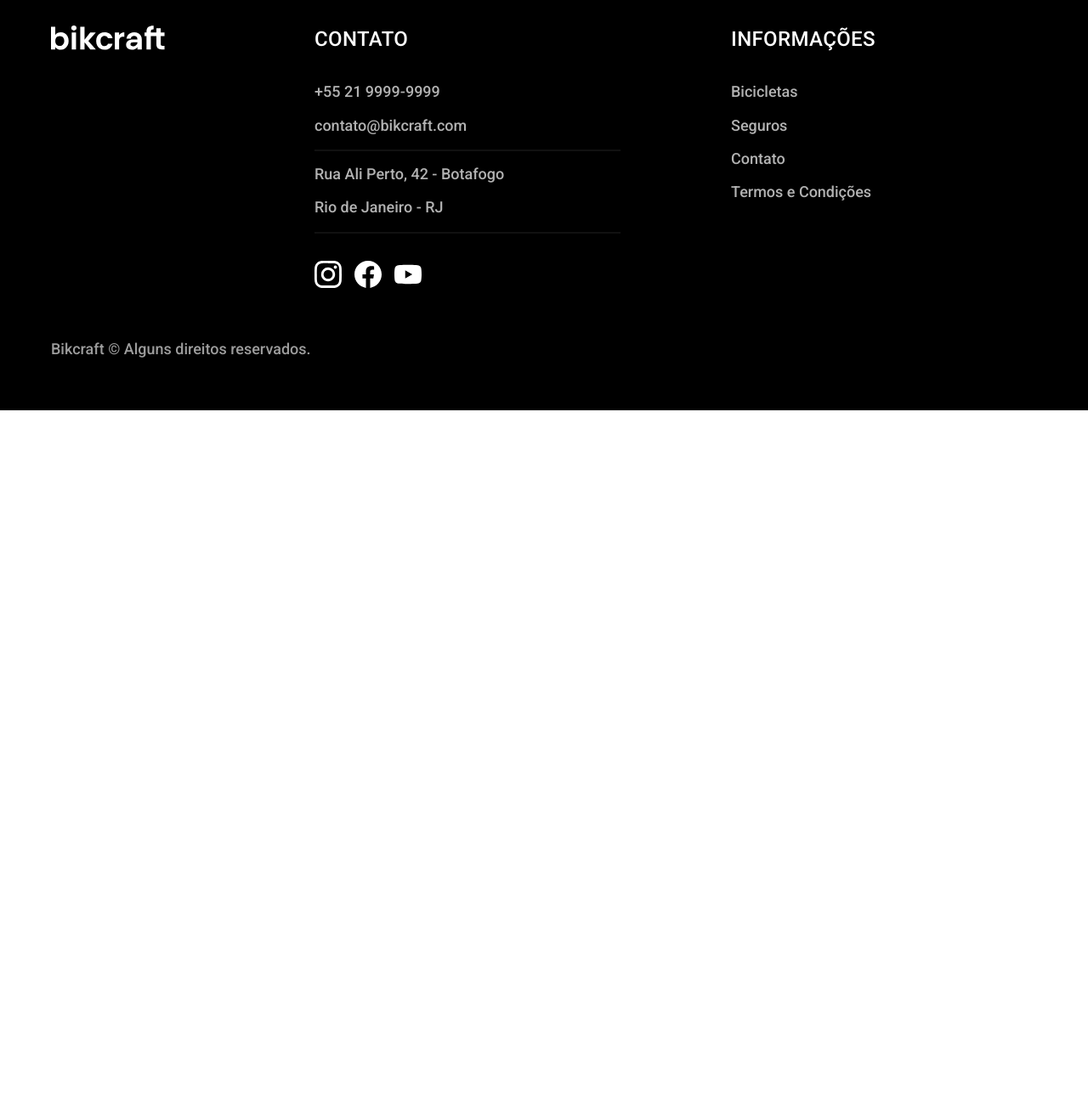
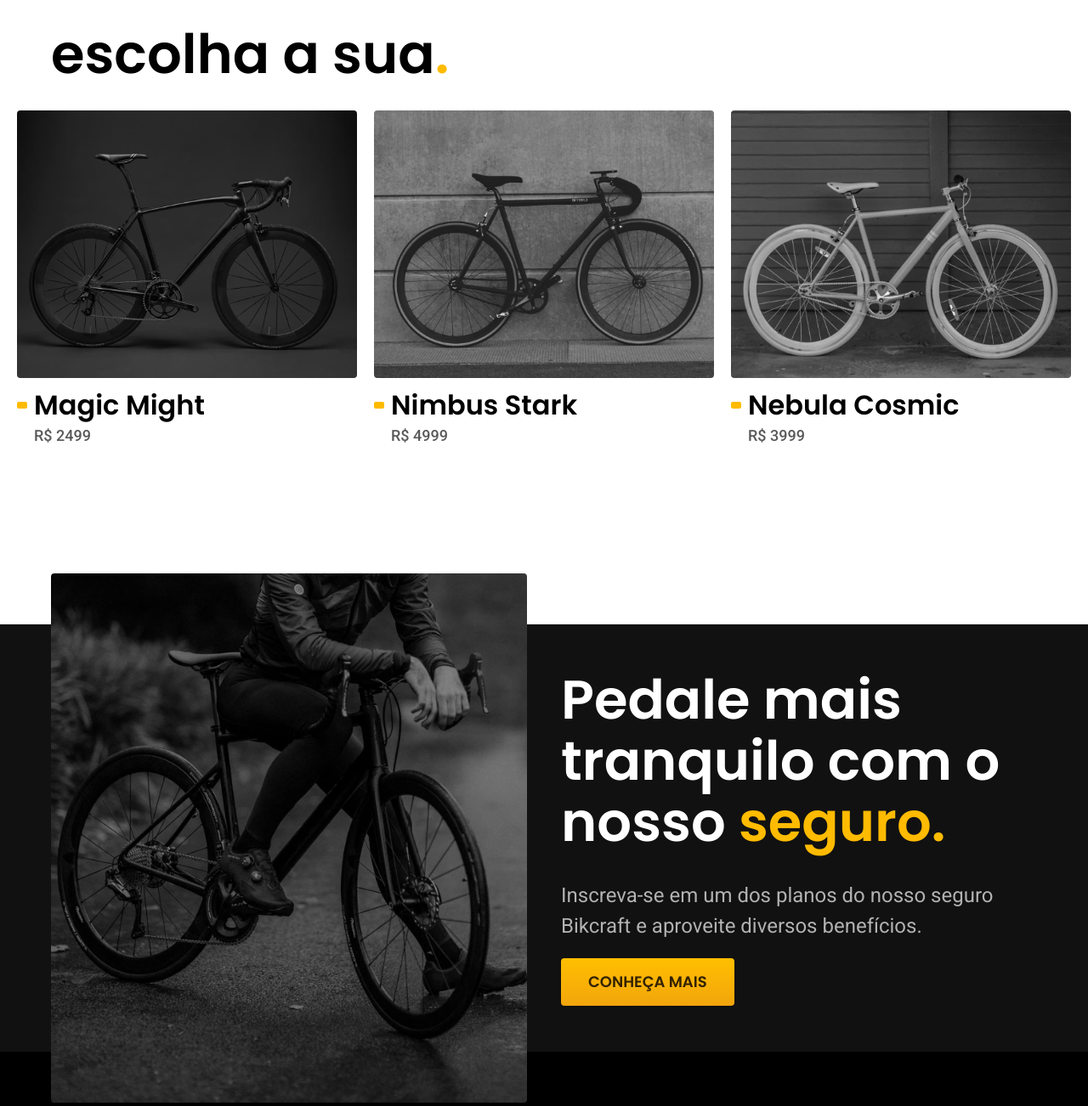
Before and after one commit to Rodrigo-Avlis/Bikcraft, a plain HTML site: page bicicletas/magic.html in a window 1280 px wide. Shown: the part 1440-2742 px from the top of the page at 85% size. Before the commit the page ends 1923 px from the top, so only its background shows below. Drawn offline with Linux system fonts and the light colour scheme.

Commit message:
bicicleta seguro

```diff
--- a/bicicletas/magic.html
+++ b/bicicletas/magic.html
@@ -109,11 +109,45 @@
       </div>
     </div>
   </main>
-  <article class="magic-lista-bg">
-
+  <article class="bicicletas">
+    <h2 class="container font-1-xxl cor-12">escolha a sua<span class="cor-p1">.</span></h2>
+    <ul class=" bicicleta-lista container2">
+      <li>
+        <a href="../bicicletas/magic.html">
+          <img src="../img/bicicleta/nimbus1.jpg" alt="Bicicleta Preta">
+          <h3 class="font-1-xl cor-12">Magic Might</h3>
+          <span class="font-2-m cor-8">R$ 2499</span>
+        </a>
+      </li>
+      <li>
+        <a href="../bicicletas/nimbus.html">
+          <img src="../img/bicicleta/nimbus2.jpg" alt="Bicicleta Preta">
+          <h3 class="font-1-xl cor-12">Nimbus Stark</h3>
+          <span class="font-2-m cor-8">R$ 4999</span>
+        </a>
+      </li>
+      <li>
+        <a href="../bicicletas/nebula.html">
+          <img src="../img/bicicleta/nimbus3.jpg" alt="Bicicleta Preta">
+          <h3 class="font-1-xl cor-12">Nebula Cosmic</h3>
+          <span class="font-2-m cor-8">R$ 3999</span>
+        </a>
+      </li>
+    </ul>
   </article>
   <article class="magic-seguro-bg">
-
+    <div class="magic-sefuro-container container">
+      <div class="magic-seguro-conteudo">
+        <div class="magic-seguro-img">
+          <img src="../img/fotos/seguros.jpg" alt="Homem descansando e observando a paisagem com sua bicicleta.">
+        </div>
+        <div class="magic-seguro">
+          <h2 class="font-1-xxl cor-0">Pedale mais tranquilo com o nosso <span class="cor-p1">seguro.</span></h2>
+          <p class="font-2-l cor-5">Inscreva-se em um dos planos do nosso seguro Bikcraft e aproveite diversos benefícios.</p>
+          <a class="botao" href="../seguro.html">conheça mais</a>
+        </div>
+      </div>
+    </div>
   </article>
   <footer class="footer-bg">
     <div class="footer-container container">
--- a/css/bicicleta/bicicleta.css
+++ b/css/bicicleta/bicicleta.css
@@ -80,3 +80,41 @@
     padding-bottom: 40px;
   }
 }
+
+.magic-seguro-bg {
+  background-color: var(--cor-11);
+  box-shadow: inset 0 120px var(--cor-0), inset 0 -120px var(--cor-12);
+  padding-top: 60px;
+  padding-bottom: 60px;
+}
+.magic-seguro-conteudo {
+  display: grid;
+  grid-template-columns: 1fr 1fr;
+  gap: 40px;
+  align-items: center;
+}
+.magic-seguro-img img {
+  width: 100%;
+  height: 100% !important;
+  object-fit: cover !important;
+}
+.magic-seguro h2 {
+  margin-bottom: 32px;
+}
+.magic-seguro p {
+  margin-bottom: 20px;
+}
+@media (max-width: 800px) {
+  .magic-seguro-conteudo {
+    grid-template-columns: 1fr;
+  }
+  .magic-seguro-bg {
+    background-color: var(--cor-11);
+    box-shadow: inset 0 -60px var(--cor-12);
+    padding-top: 40px;
+    padding-bottom: 40px;
+  }
+  .magic-seguro {
+    grid-row: 1;
+  }
+}
```
